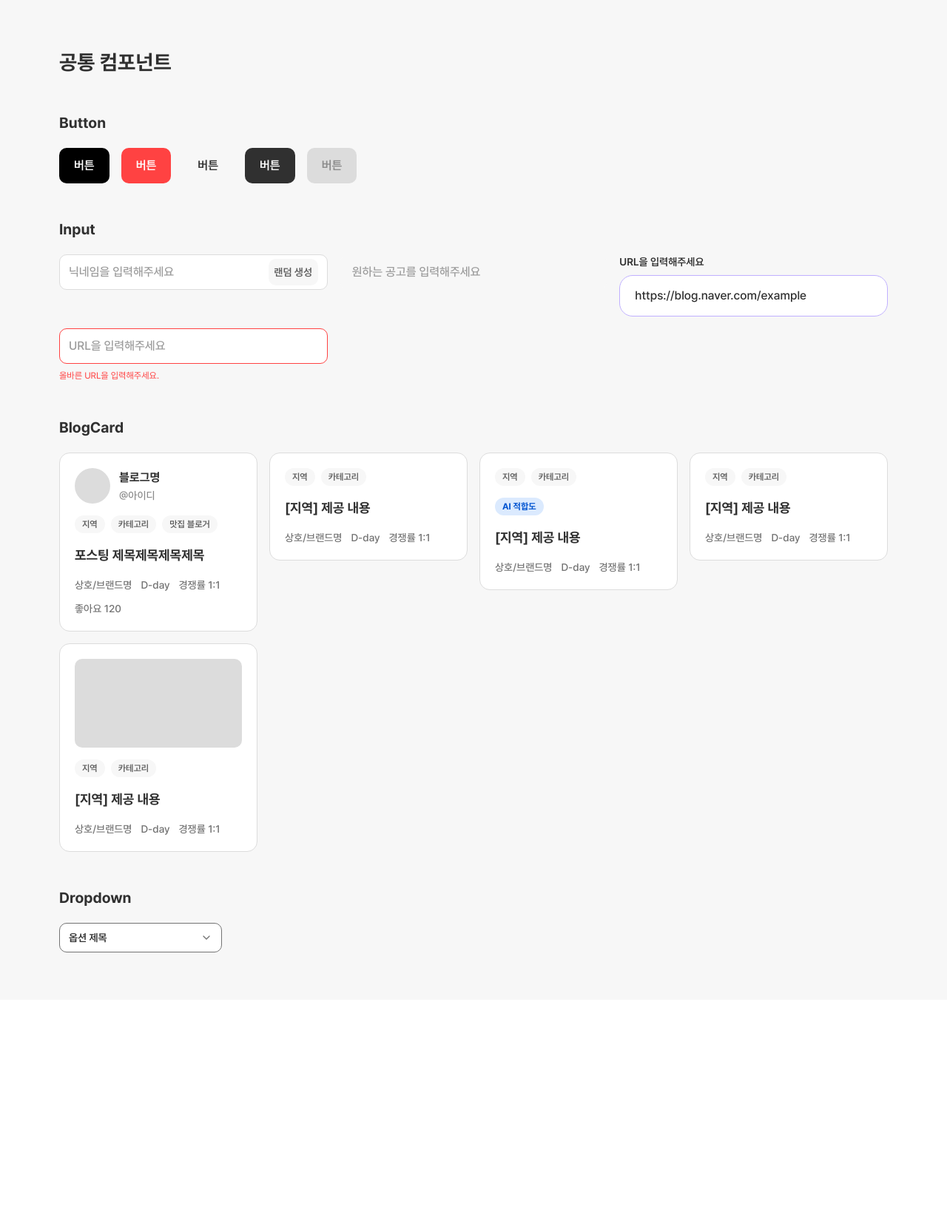
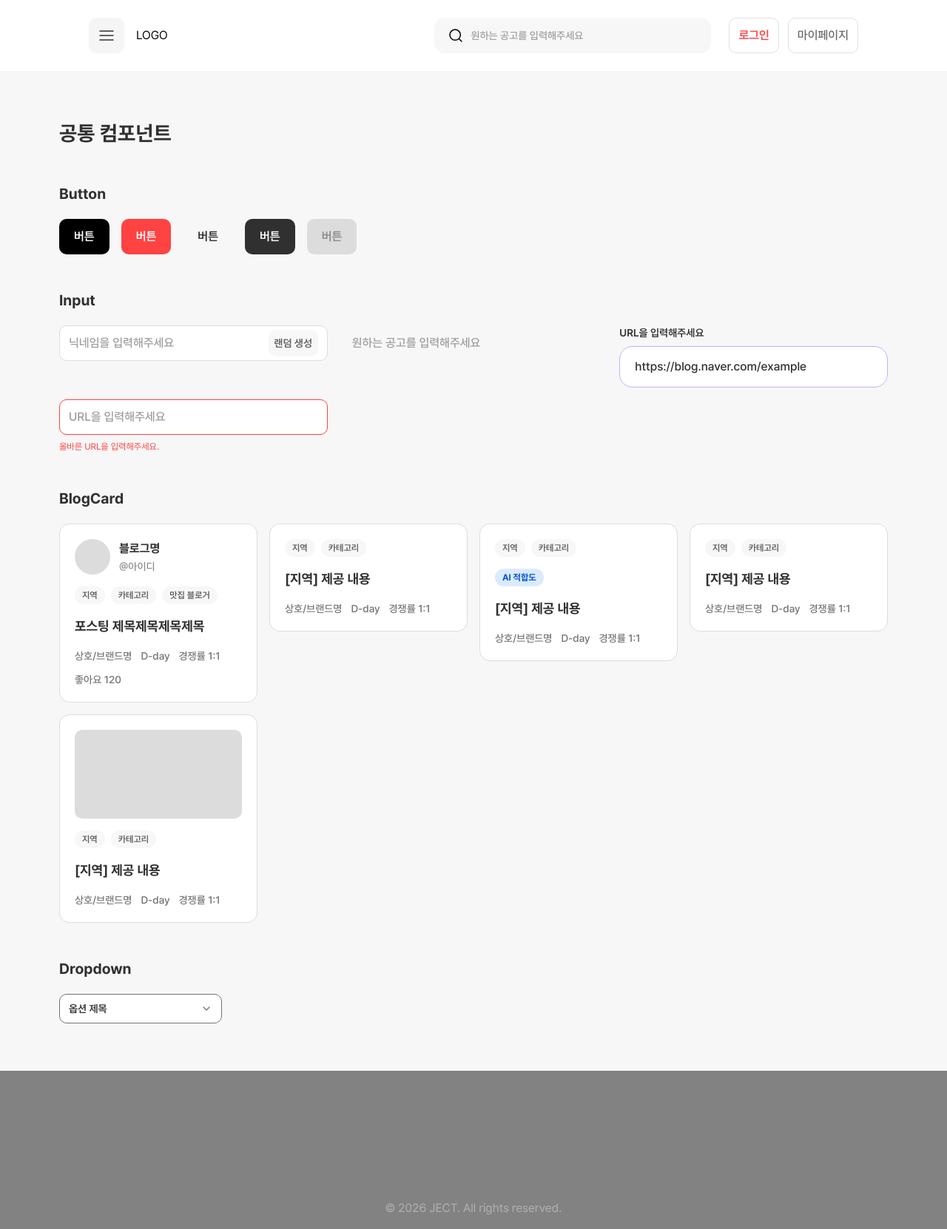
Before and after one commit to JECT-Study/JECT6--4th-Frontend, a Next.js app: page /components in a window 1280 px wide. Shown: the whole page at 74% size. Before the commit the page ends 1352 px from the top, so only its background shows below. Built offline with nearby package versions, Linux system fonts and the light colour scheme.

Commit message:
feat: header, footer 구현

```diff
--- /dev/null
+++ b/src/app/_components/Footer.tsx
@@ -0,0 +1,12 @@
+export function Footer() {
+  return (
+    <footer className="w-screen bg-[#828282]">
+      <div className="max-w-360 px-30 flex flex-col items-center justify-between mx-auto">
+        <div className="flex gap-4 items-center h-27.5 w-full my-6" />
+        <div className="text-16 leading-24 text-neutral_80 py-4">
+          © 2026 JECT. All rights reserved.
+        </div>
+      </div>
+    </footer>
+  )
+}
--- /dev/null
+++ b/src/app/_components/Header.tsx
@@ -0,0 +1,41 @@
+import Hamburger from '@/shared/assets/icons/hamburger.svg'
+import SearchIcon from '@/shared/assets/icons/search.svg'
+import { Button, Input } from '@/shared/ui'
+
+export function Header() {
+  return (
+    <header className="w-screen">
+      <div className="max-w-360 px-30 py-6 flex items-center justify-between mx-auto">
+        <div className="flex gap-4 items-center">
+          <Button className="bg-[#F5F5F5] p-2 hover:bg-neutral_95">
+            <Hamburger className="size-8" />
+          </Button>
+          LOGO
+        </div>
+        <div className="flex gap-6">
+          <Input
+            variant="search"
+            placeholder="원하는 공고를 입력해주세요"
+            className="w-93.5"
+            inputClassName="text-14 leading-4.5"
+            leftAddon={<SearchIcon className="size-6" />}
+          />
+          <div className="flex gap-3">
+            <Button
+              variant="tertiary"
+              className="border border-[#E0E0E0] text-16 leading-20 text-red_50 px-3 py-3.5"
+            >
+              로그인
+            </Button>
+            <Button
+              variant="tertiary"
+              className="border border-[#E0E0E0] text-16 leading-20 text-[#666666] font-medium px-3 py-3.5"
+            >
+              마이페이지
+            </Button>
+          </div>
+        </div>
+      </div>
+    </header>
+  )
+}
--- a/src/app/components/page.tsx
+++ b/src/app/components/page.tsx
@@ -3,7 +3,7 @@ import { BlogCard, Button, Dropdown, Input } from '@/shared/ui'
 export default function ComponentsPage() {
   return (
     <main className="min-h-screen bg-neutral_99 px-16 py-16 text-neutral_20">
-      <div className="mx-auto flex max-w-[1120px] flex-col gap-12">
+      <div className="mx-auto flex max-w-280 flex-col gap-12">
         <h1 className="m-0 text-28 font-bold leading-40">공통 컴포넌트</h1>
 
         <section className="flex flex-col gap-5">
@@ -23,7 +23,7 @@ export default function ComponentsPage() {
             <Input
               placeholder="닉네임을 입력해주세요"
               rightAddon={
-                <Button className="h-9 w-[67px] rounded-[10px] bg-neutral_99 p-0 text-14 leading-20 text-neutral_40 hover:bg-neutral_95">
+                <Button className="h-9 w-16.75 rounded-[10px] bg-neutral_99 p-0 text-14 leading-20 text-neutral_40 hover:bg-neutral_95">
                   랜덤 생성
                 </Button>
               }
--- a/src/app/layout.tsx
+++ b/src/app/layout.tsx
@@ -1,9 +1,15 @@
+import { Footer } from './_components/Footer'
+import { Header } from './_components/Header'
 import './globals.css'
 
 export default function RootLayout({ children }: { children: ReactNode }) {
   return (
     <html lang="en">
-      <body className="font-pretendard">{children}</body>
+      <body className="font-pretendard">
+        <Header />
+        {children}
+        <Footer />
+      </body>
     </html>
   )
 }
```
